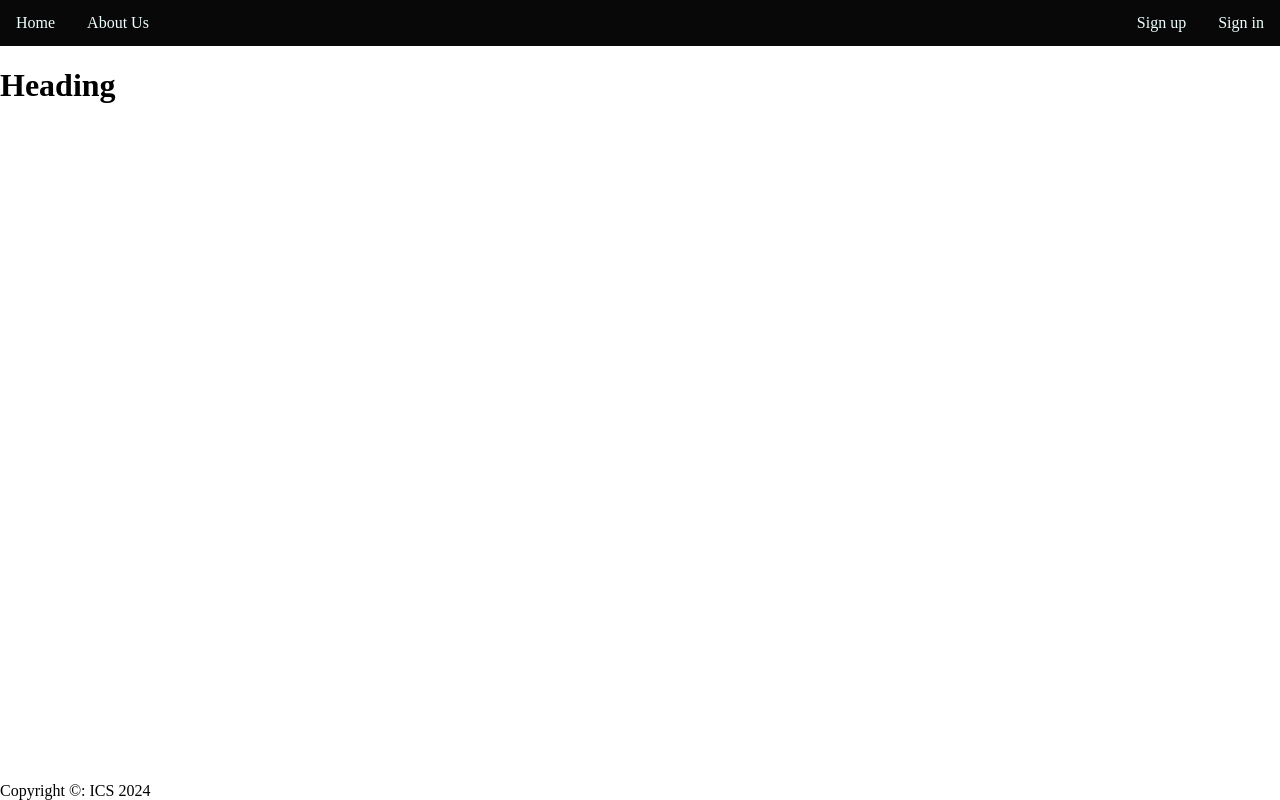
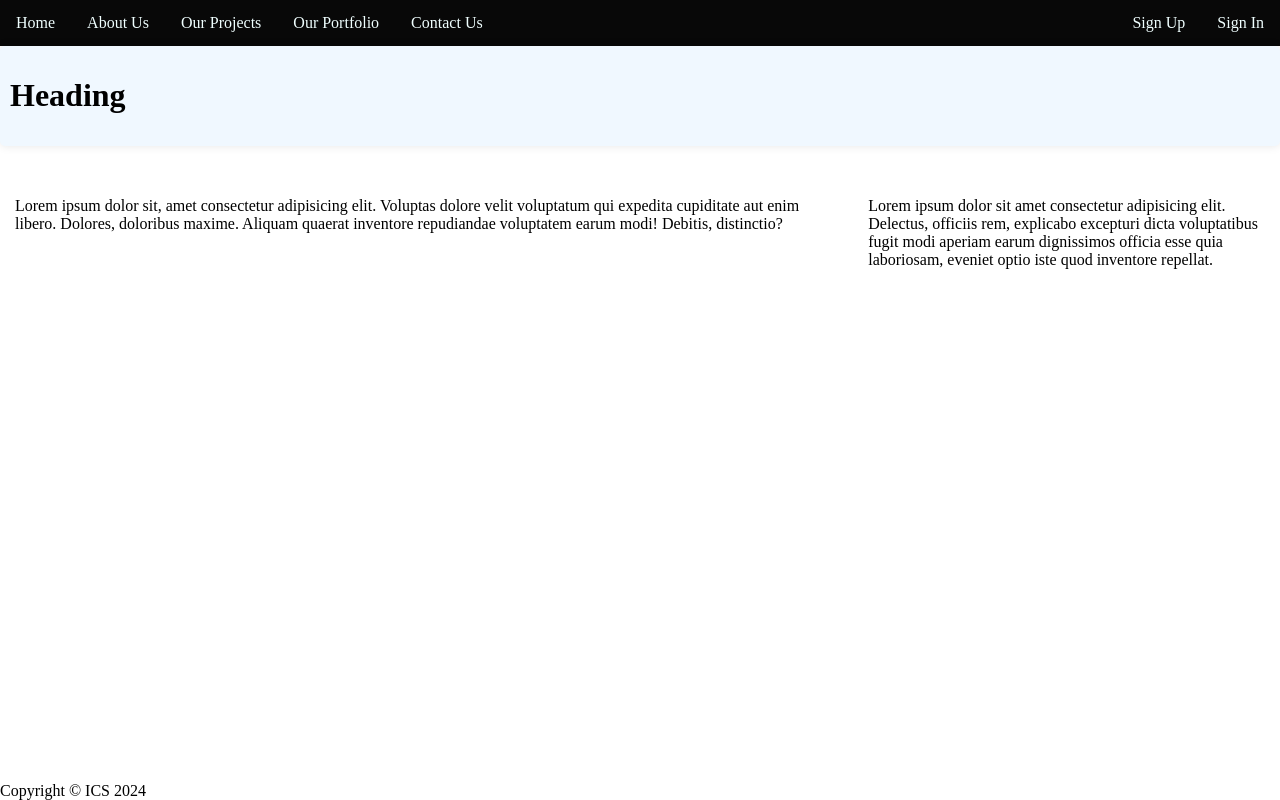
Before and after one commit to dis-hunter/API, a PHP site: page / in a window 1280 px wide. Run offline with PHP 8.4, Linux system fonts and the light colour scheme.

Commit message:
added new files

```diff
--- /dev/null
+++ b/contents/contents.php
@@ -0,0 +1,36 @@
+<?php
+
+
+class contents{
+    public function main_content(){
+        ?>
+        <div class="row">
+            <div class="content">
+              <p>
+                Lorem ipsum dolor sit, amet consectetur adipisicing elit. Voluptas dolore velit voluptatum qui expedita cupiditate aut enim libero. Dolores, doloribus maxime. Aliquam quaerat inventore repudiandae voluptatem earum modi! Debitis, distinctio?
+              </p>
+
+
+    </div>
+
+        <?php
+
+    }
+    public function side_bar(){
+        ?>
+
+        <div class="side__bar">
+
+        <p>
+            Lorem ipsum dolor sit amet consectetur adipisicing elit. Delectus, officiis rem, explicabo excepturi dicta voluptatibus fugit modi aperiam earum dignissimos officia esse quia laboriosam, eveniet optio iste quod inventore repellat.
+        </p>
+
+    </div>
+
+    </div>
+
+        <?php
+    }
+
+
+}
--- a/menus/content/heading.php
+++ b/contents/headings.php
@@ -2,10 +2,8 @@
 class headings{
     public function main_banner(){
         ?>
-
         <div class="banner">
-
-        <h1>Heading</h1>
+            <h1>Heading</h1>
         </div>
         <?php
     }
--- /dev/null
+++ b/css/contentstyles.css
@@ -0,0 +1,25 @@
+.banner{
+    background-color: aliceblue;
+    padding: 10px;
+    margin-bottom: 20px;
+    border-radius: 5px;
+    box-shadow: 0 0 10px rgba(0, 0, 0, 0.1);
+}
+.row::after{
+    content:"";
+   display:block;
+   clear:both;
+
+}
+.content{
+    float:left;
+    width:66.66%;
+    padding:15px;
+
+}
+
+.side__bar{
+    float:left;
+    width:33.33%;
+    padding:15px;
+}
--- /dev/null
+++ b/css/style.css
@@ -0,0 +1,3 @@
+@import url("structured.css");
+
+@import url("contentstyles.css");
--- a/index.php
+++ b/index.php
@@ -1,10 +1,8 @@
-
 <?php
-
 require "load.php";
-$ObjLayouts ->heading();
-$ObjMenus ->main_menu();
-$ObjLayouts ->footer();
-$ObjHeadings ->main_banner();
-
-?>
+$ObjLayouts->heading();
+$ObjMenus->main_menu();
+$ObjHeadings->main_banner();
+$ObjLayouts->footer();
+$ObjCont->main_content();
+$ObjCont->side_bar();
--- a/layout/layout.php
+++ /dev/null
@@ -1,33 +0,0 @@
-<?php
-class layout{
-    public function heading(){
-        ?>
-
-        <!DOCTYPE html>
-        <html lang="en">
-        <head>
-            <meta charset="UTF-8">
-            <meta name="viewport" content="width=device-width, initial-scale=1.0">
-            <title>Document</title>
-            <link  rel="stylesheet" href="style.css">
-        </head>
-        <body>
-            <?php
-    }
-
-              public function footer(){
-             ?>
-            <div class = "footer"  style="text-align: center;"
-          >
-                Copyright &copy: ICS
-                 <?php print date("Y"); ?>
-            </div>
-            </body>
-            </html>
-
-            <?php
-
-              }
-            }
-
-              ?>
--- /dev/null
+++ b/layouts/layouts.php
@@ -0,0 +1,25 @@
+<?php
+class layouts{
+    public function heading(){
+        ?>
+<!DOCTYPE html>
+<html lang="en">
+<head>
+    <meta charset="UTF-8">
+    <meta name="viewport" content="width=device-width, initial-scale=1.0">
+    <title>Document</title>
+    <link rel="stylesheet" href="css/style.css" />
+</head>
+<body>
+        <?php
+    }
+    public function footer(){
+        ?>
+<div class="footer">
+    Copyright &copy; ICS <?php print date("Y"); ?>
+</div>
+</body>
+</html>
+        <?php
+    }
+}
--- a/load.php
+++ b/load.php
@@ -1,18 +1,43 @@
 <?php
 
-require_once "menus\menus.php";
-require_once "layout\layout.php";
-require_once "menus\content\heading.php";
+// Class Auto Load
 
+function classAutoLoad($classname){
 
+    $directories = ["contents", "layouts", "menus"];
 
-$ObjHeadings=new headings();
-$ObjMenus=new menus();
-$ObjLayouts=new layout();
+    foreach($directories AS $dir){
+        $filename = dirname(__FILE__) . DIRECTORY_SEPARATOR . $dir . DIRECTORY_SEPARATOR . $classname . ".php";
+        if(file_exists($filename) AND is_readable($filename)){
+            require_once $filename;
+        }
+    }
+}
+
+spl_autoload_register('classAutoLoad');
+
+// Create instances of all classes
+    $ObjLayouts = new layouts();
+    $ObjMenus = new menus();
+    $ObjHeadings = new headings();
+    $ObjCont=new contents();
 
 
 
 
 
 
-?>
+// print
+// print "<br>";
+// print "<br>";
+// print $_SERVER["PHP_SELF"];
+// print "<br>";
+// print "<br>";
+// print basename($_SERVER["PHP_SELF"]);
+// print "<br>";
+// print "<br>";
+// if(file_exists("index.php") AND is_readable("index.php")){
+//     print "yes";
+// }else{
+//     print "no";
+// }
--- a/menus/menus.php
+++ b/menus/menus.php
@@ -1,34 +1,27 @@
+
 <?php
 class menus{
     public function main_menu(){
-
-
-
         ?>
 
-
-<head>
-<link rel="stylesheet" href="style.css">
-</head>
-
+        <link rel="stylesheet" href="css/style.css">
         <div class="topnav">
             <a href="./">Home</a>
             <a href="">About Us</a>
+            <a href="">Our Projects</a>
+            <a href="">Our Portfolio</a>
+            <a href="">Contact Us</a>
             <?php $this->main_right_menu(); ?>
-
         </div>
         <?php
-
     }
 
     public function main_right_menu(){
         ?>
         <div class="topnav-right">
-        <a href="">Sign up</a>
-        <a href="">Sign in</a>
-
+            <a href="">Sign Up</a>
+            <a href="">Sign In</a>
         </div>
         <?php
     }
-
 }
--- a/style.css
+++ /dev/null
@@ -1 +0,0 @@
-@import url("structured.css");
```
Also changed, not shown: contentstyles.css (deleted, +0 -7 lines), user_details.php (renamed from classes.php, +4 -9 lines), css/structured.css (renamed from structured.css). Lines whose indentation alone changed are shown as unchanged.
